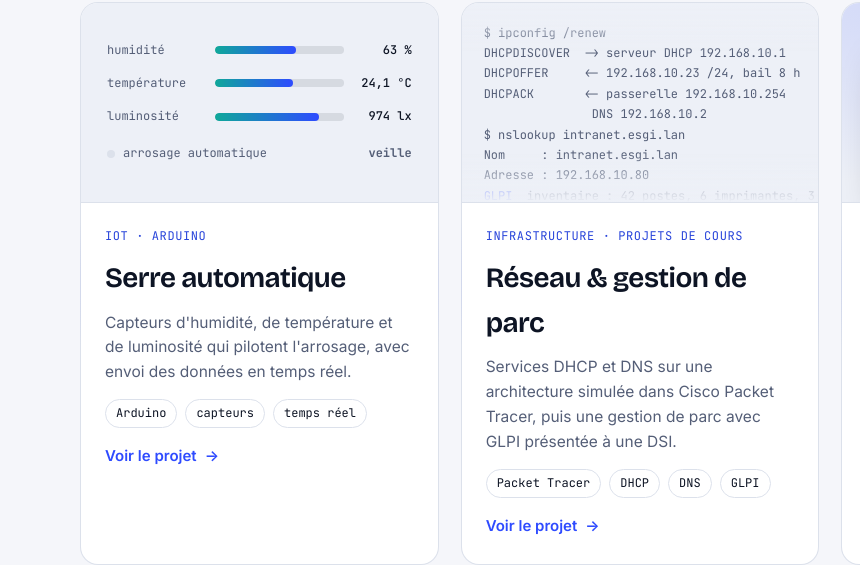
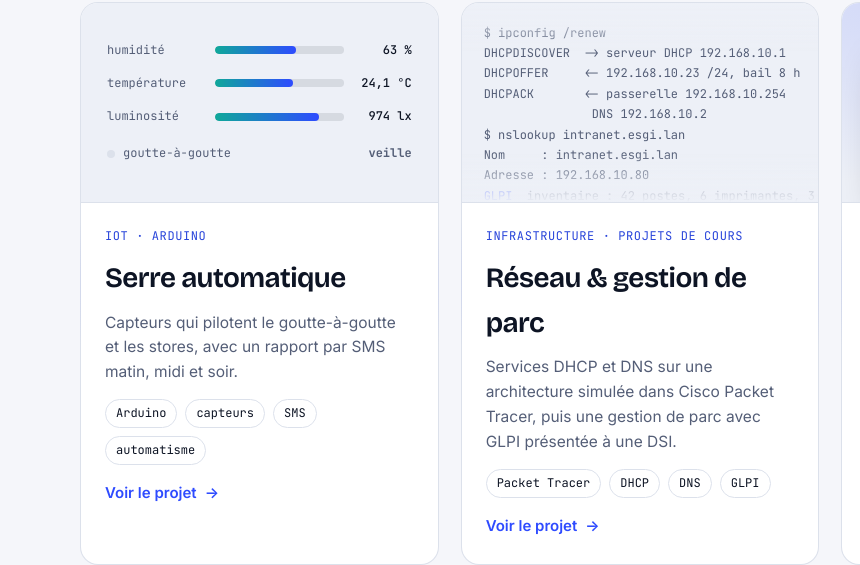
Before and after one commit to lucas-gomes-tech/lucas-gomes-tech.github.io, a plain HTML site: page index.html in a window 1280 px wide. Shown: the part 5987-6552 px from the top of the page, 0-860 px from the left. Drawn offline with nearby package versions, Linux system fonts and the light colour scheme.

Commit message:
Serre : goutte-à-goutte, stores motorisés et rapport SMS
Co-Authored-By: Claude Opus 5.5 <noreply@anthropic.com>
Claude-Session: https://claude.ai/code/session_01DD4vZ6mK83dNvP6deEViQg

```diff
--- a/index.html
+++ b/index.html
@@ -587,13 +587,13 @@ footer .wrap{padding-block:24px;display:flex;flex-wrap:wrap;justify-content:spac
             <div class="gauge"><span>humidité</span><i><u></u></i><b>63 %</b></div>
             <div class="gauge"><span>température</span><i><u></u></i><b>24 °C</b></div>
             <div class="gauge"><span>luminosité</span><i><u></u></i><b>760 lx</b></div>
-            <div class="pump"><span class="led"></span>arrosage automatique<em>veille</em></div>
+            <div class="pump"><span class="led"></span>goutte-à-goutte<em>veille</em></div>
           </div>
           <div class="card-body">
             <span class="kind">IoT · Arduino</span>
             <h3>Serre automatique</h3>
-            <p>Capteurs d'humidité, de température et de luminosité qui pilotent l'arrosage, avec envoi des données en temps réel.</p>
-            <div class="tags"><span class="tag">Arduino</span><span class="tag">capteurs</span><span class="tag">temps réel</span></div>
+            <p>Capteurs qui pilotent le goutte-à-goutte et les stores, avec un rapport par SMS matin, midi et soir.</p>
+            <div class="tags"><span class="tag">Arduino</span><span class="tag">capteurs</span><span class="tag">SMS</span><span class="tag">automatisme</span></div>
             <span class="more">Voir le projet <span>→</span></span>
           </div>
         </a>
@@ -1015,11 +1015,12 @@ footer .wrap{padding-block:24px;display:flex;flex-wrap:wrap;justify-content:spac
         ['Reste à payer', 'assets/media/tn-reste-a-payer.jpg'], ['CA par destination', 'assets/media/tn-ca-destination.jpg']] },
     soc: { kind: 'Cybersécurité · autoformation', title: 'Mes entraînements cyber', desc: "Challenges Root Me et TryHackMe, labo VirtualBox et OSINT, en route vers le métier d'analyste SOC.", tags: ['Root Me', 'TryHackMe', 'VirtualBox', 'OSINT'] },
     serre: { kind: 'IoT · Arduino', title: 'Serre automatique',
-      desc: "Une serre construite et câblée entièrement à la main, sans kit. Des capteurs mesurent l'humidité du sol et de l'air, la température et la luminosité ; l'Arduino déclenche l'arrosage quand la terre est trop sèche et envoie les mesures en temps réel. Une petite caméra permet de surveiller les plants à distance.",
+      desc: "Une serre construite et câblée entièrement à la main, sans kit. Des capteurs mesurent en continu l'humidité du sol et de l'air, la température et la luminosité, et l'Arduino agit pour garder chaque mesure dans la bonne plage pour chaque plant : il règle le goutte-à-goutte et ouvre ou ferme les stores. Un rapport part par SMS le matin, le midi et le soir, et une petite caméra permet de surveiller les plants.",
       facts: [['Capteurs', 'Humidité du sol, température et humidité de l\'air, luminosité'],
-        ['Action', 'Module relais qui commande une pompe et son réservoir, selon des seuils adaptés à chaque culture'],
-        ['Suivi', 'Mesures et état de l\'arrosage envoyés en temps réel, caméra pour voir les plants']],
-      tags: ['Arduino', 'C / C++', 'capteurs', 'électronique', 'temps réel'], url: 'serre-automatique · schéma',
+        ['Arrosage', 'Goutte-à-goutte piloté par relais : il s\'active quand la terre est trop sèche et se coupe quand elle est trop humide'],
+        ['Lumière', 'Stores motorisés qui s\'ouvrent ou se ferment quand la luminosité est trop faible ou trop forte'],
+        ['Suivi', 'Rapport par SMS matin, midi et soir pour vérifier que les mesures conviennent à chaque plant, caméra pour voir les plants']],
+      tags: ['Arduino', 'C / C++', 'capteurs', 'GSM / SMS', 'électronique', 'automatisme'], url: 'serre-automatique · schéma',
       pages: [['Schéma de câblage', 'assets/media/serre-schema.jpg']] },
     resto: { kind: 'Site web · projet de cours ESGI', title: 'Le Comptoir des Saveurs',
       desc: "Site vitrine one page d'un restaurant coréen raffiné, réalisé pour le TP noté du module HTML & CSS. Toute la mise en page est codée à la main, sans framework.",
```
Also changed, not shown: assets/media/serre-schema.jpg.
